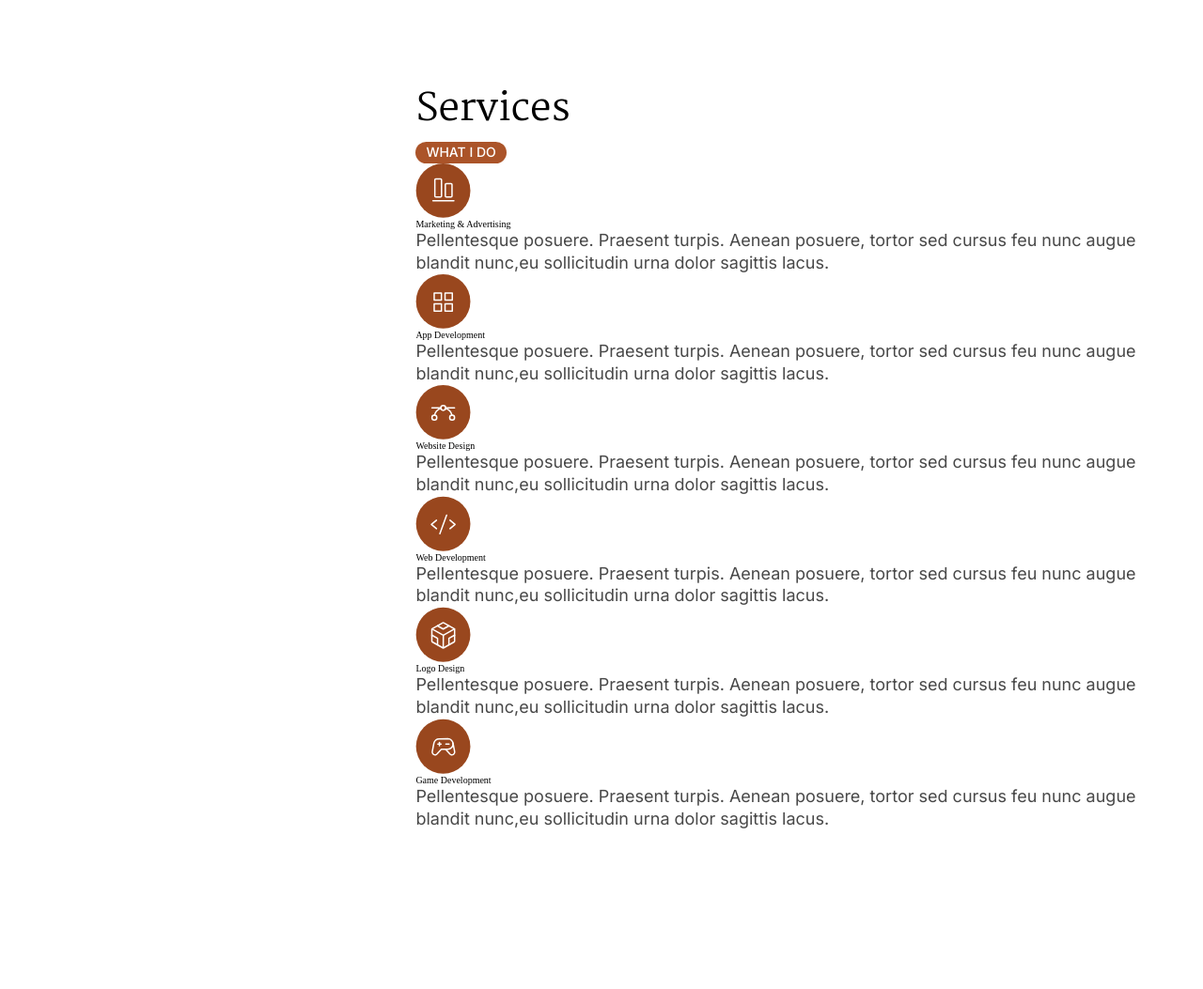
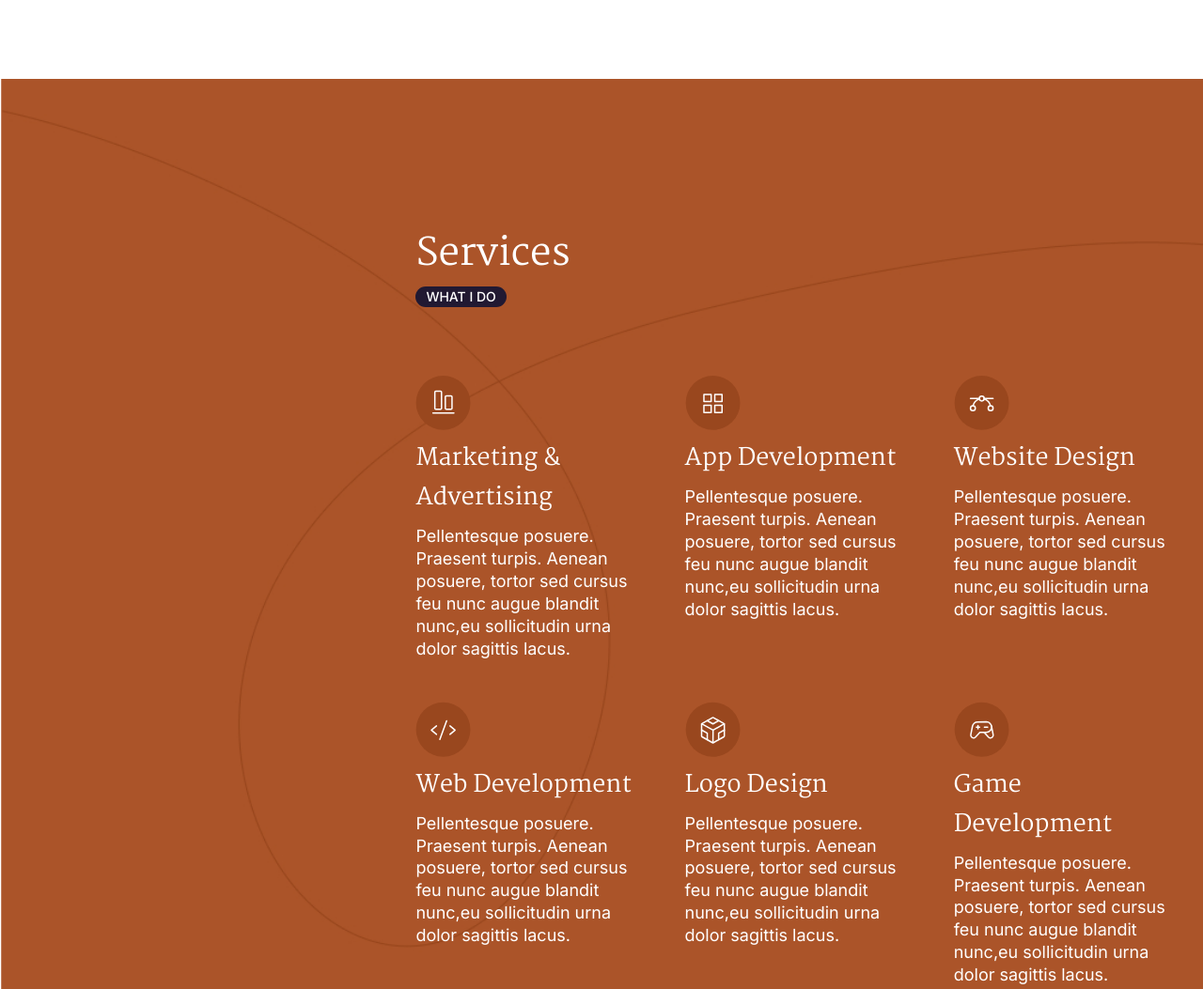
Before and after one commit to Rustam9724/designer-weblof, a website: page index.html in a window 1280 px wide. Shown: the part 1880-2933 px from the top of the page at 94% size. Before the commit the page ends 2764 px from the top, so only its background shows below. Drawn offline with Linux system fonts and the light colour scheme.

Commit message:
init: services section style

```diff
--- a/styles/main.scss
+++ b/styles/main.scss
@@ -1,6 +1,7 @@
 @import "../styles/components.scss";
 @import "../styles/welcome-section.scss";
 @import "../styles/about-me-section.scss";
+@import "../styles/services-section.scss";
 
 *, ul, p, h1, h2, h3, h4, button, body, input, ::before, ::after, div {
     padding: 0;
--- /dev/null
+++ b/styles/services-section.scss
@@ -0,0 +1,41 @@
+.services {
+    padding: 12vw 0;
+    background-image: url("../assets/images/services-section/background.jpg");
+    background-size: cover;
+
+    .services__title {
+        color: white;
+    }
+
+    .services__undertitle {
+        background-color: $primary-color-2;
+        margin: 0 0 5.7vw;
+    }
+
+    .services__main {
+        display: flex;
+        justify-content: space-between;
+        flex-wrap: wrap;
+        row-gap: 3.4vw;
+        color: white;
+
+        .service-card {
+            flex-basis: 30%;
+
+            .service-card__icon {
+                margin: 0 0 7px;
+            }
+
+            .secrvice-card__title {
+                font-family: Martel;
+                font-size: 2.5rem;
+                line-height: 42/25 * 100%;
+                margin: 0 0 8px;
+            }
+
+            .service-card__text {
+                color: white;
+            }
+        }
+    }
+}
```
Also changed, not shown: assets/images/services-section/background.jpg (added), styles/main.css.
